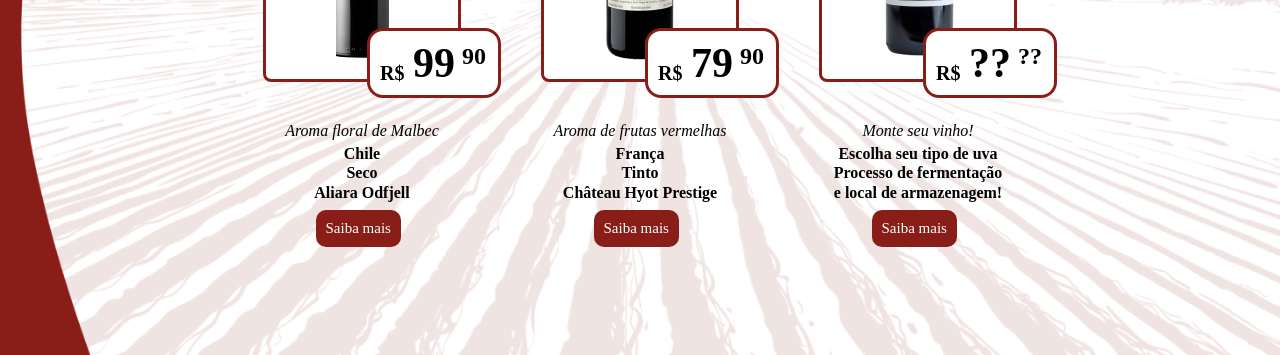
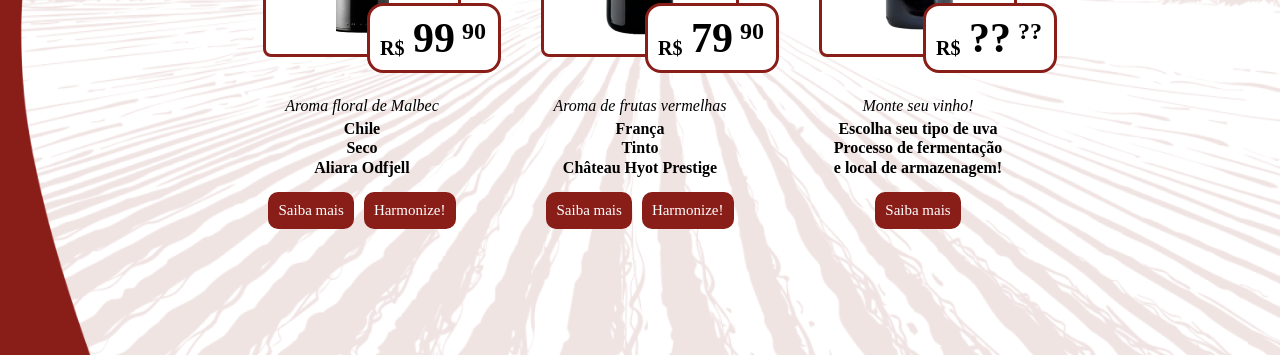
Before and after one commit to ryanbritodev/js-vinheria, a plain HTML site: page vinheria_agnello/src/lp/index.html in a window 1280 px wide. Shown: the part 3466-3821 px from the top of the page. Drawn offline with nearby package versions, Linux system fonts and the light colour scheme; grey boxes are pictures that could not be loaded; a web font is replaced by a local one.

Commit message:
feat-harmonização
início da etapa de estruturação de combinações de harmonização de acordo com cada vinho escolhido

```diff
--- a/vinheria_agnello/assets/styles/style.css
+++ b/vinheria_agnello/assets/styles/style.css
@@ -556,14 +556,21 @@ h1.title {
   color: white;
   font-size: 15px;
   text-decoration: none;
-  position: absolute;
   transition: 300ms;
 }
 
 .wine__description #btn-know-more:hover {
   background-color: wheat;
   color: black;
-  font-size: 16px;
+}
+
+.wine__description .anchor__description__div {
+  display: flex;
+  flex-direction: row;
+  gap: 10px;
+  margin-top: 15px;
+  justify-content: center;
+  width: 100%;
 }
 
 .formulario {
--- a/vinheria_agnello/src/lp/index.html
+++ b/vinheria_agnello/src/lp/index.html
@@ -153,7 +153,10 @@
                 <li>Seco</li>
                 <li>Aliara Odfjell</li>
               </ul>
-              <a href="/vinheria_agnello/src/wines/" target="_blank" rel="noopener noreferrer" id="btn-know-more">Saiba mais</a>
+              <div class="anchor__description__div">
+                <a href="/vinheria_agnello/src/wines/" target="_blank" rel="noopener noreferrer" id="btn-know-more">Saiba mais</a>
+                <a href="/vinheria_agnello/src/foods/" target="_blank" rel="noopener noreferrer" id="btn-know-more">Harmonize!</a>
+              </div>
             </div>
           </div>
           <div class="wine__display">
@@ -176,7 +179,10 @@
                 <li>Tinto</li>
                 <li>Château Hyot Prestige</li>
               </ul>
-              <a href="/vinheria_agnello/src/wines/" target="_blank" rel="noopener noreferrer" id="btn-know-more">Saiba mais</a>
+              <div class="anchor__description__div">
+                <a href="/vinheria_agnello/src/wines/" target="_blank" rel="noopener noreferrer" id="btn-know-more">Saiba mais</a>
+                <a href="/vinheria_agnello/src/foods/" target="_blank" rel="noopener noreferrer" id="btn-know-more">Harmonize!</a>
+              </div>
             </div>
           </div>
           <div class="wine__display">
@@ -193,7 +199,9 @@
                 <li>Processo de fermentação</li>
                 <li>e local de armazenagem!</li>
               </ul>
-              <a href="/vinheria_agnello/src/wines/" target="_blank" rel="noopener noreferrer" id="btn-know-more">Saiba mais</a>
+              <div class="anchor__description__div">
+                <a href="/vinheria_agnello/src/wines/" target="_blank" rel="noopener noreferrer" id="btn-know-more">Saiba mais</a>
+              </div>
             </div>
           </div>
         </div>
```
Also changed, not shown: vinheria_agnello/src/foods/foods.html (added, +17 -0 lines).
